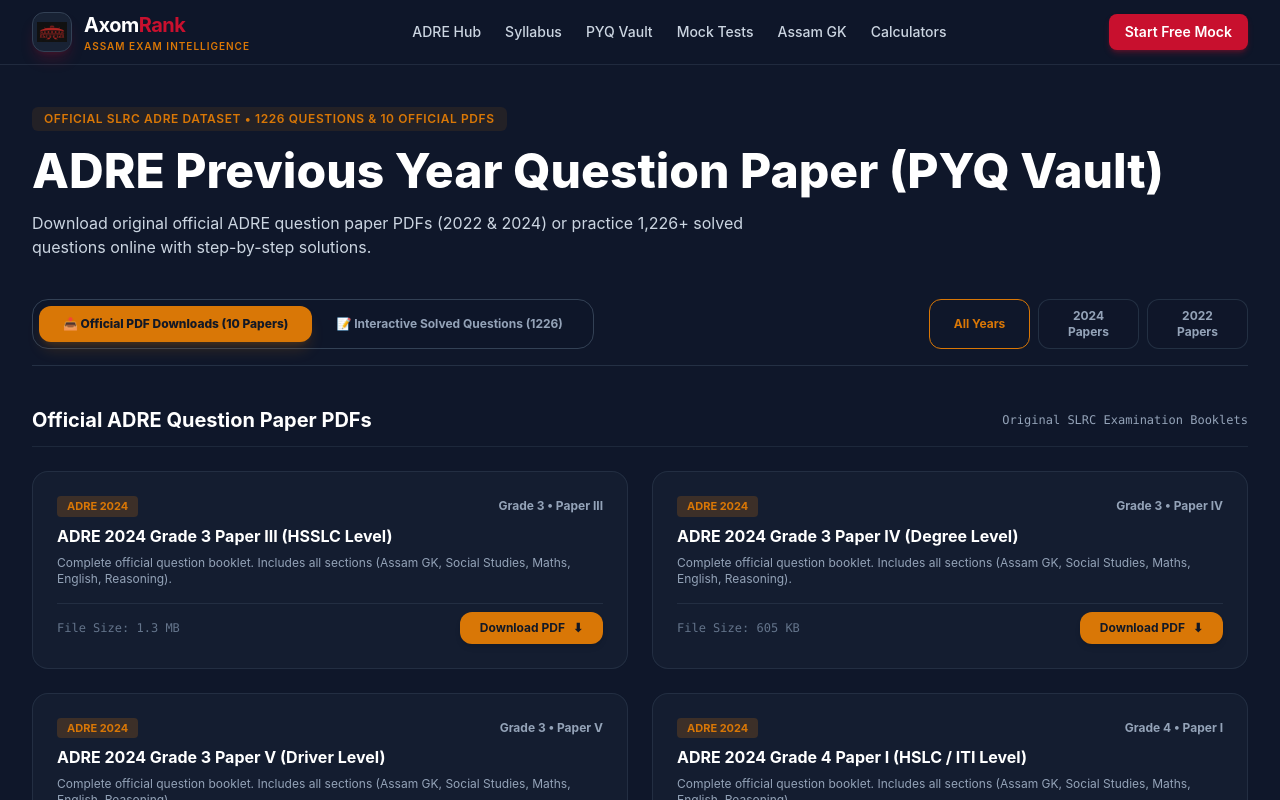
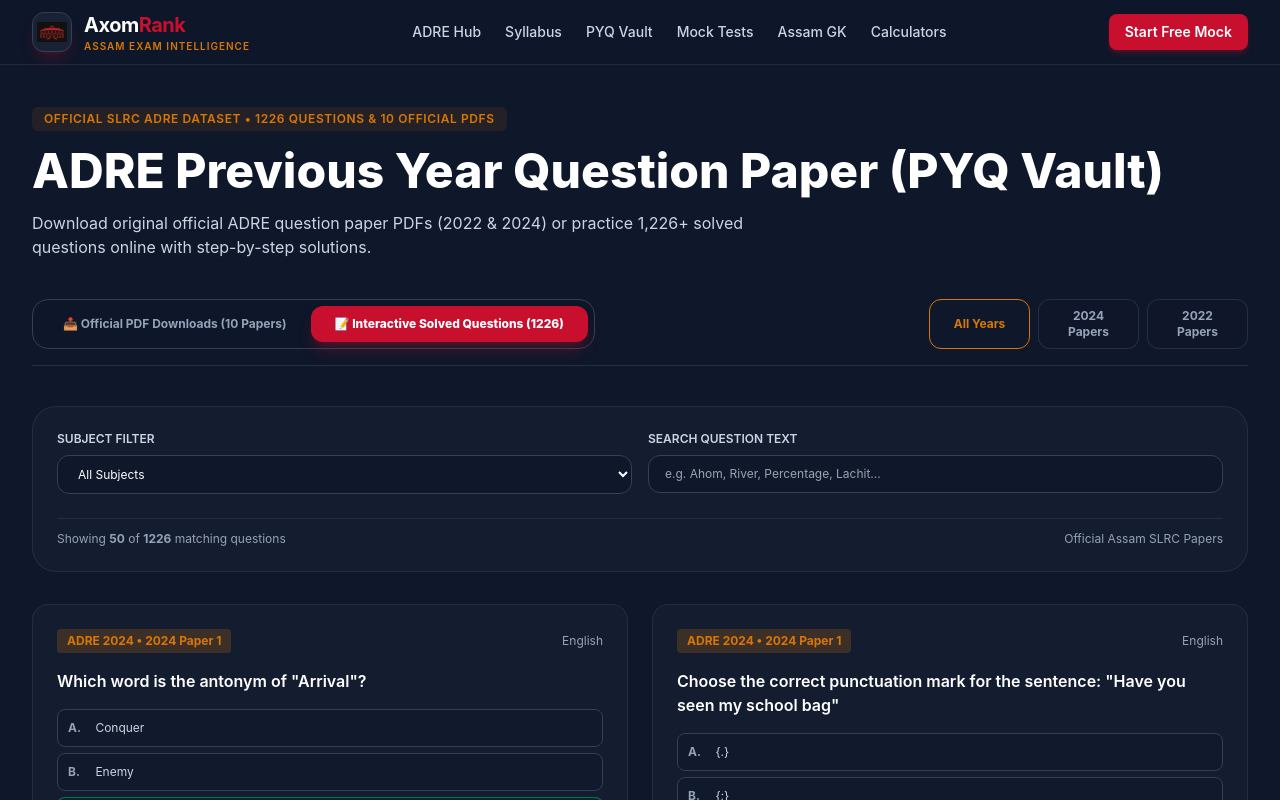
Before and after one commit to Angsumi/ADRE, a Next.js app: page /ADRE/adre/previous-year-question-paper in a window 1280 px wide. Shown: the top 800 px of the page. Built offline with nearby package versions, Linux system fonts and the light colour scheme.

Commit message:
fix(pyq): set Interactive Solved Questions tab as default on PYQ Vault page

```diff
--- a/src/app/adre/previous-year-question-paper/page.tsx
+++ b/src/app/adre/previous-year-question-paper/page.tsx
@@ -102,7 +102,7 @@
   const [selectedYear, setSelectedYear] = useState<number | 'ALL'>('ALL');
   const [selectedSubject, setSelectedSubject] = useState<string>('ALL');
   const [searchQuery, setSearchQuery] = useState('');
-  const [activeTab, setActiveTab] = useState<'SOLVED' | 'DOWNLOADS'>('DOWNLOADS');
+  const [activeTab, setActiveTab] = useState<'SOLVED' | 'DOWNLOADS'>('SOLVED');
 
   const rawQuestions = selectedYear === 2024 ? PYQ_2024_DATA : selectedYear === 2022 ? PYQ_2022_DATA : ALL_PYQ_DATA;
 
```
